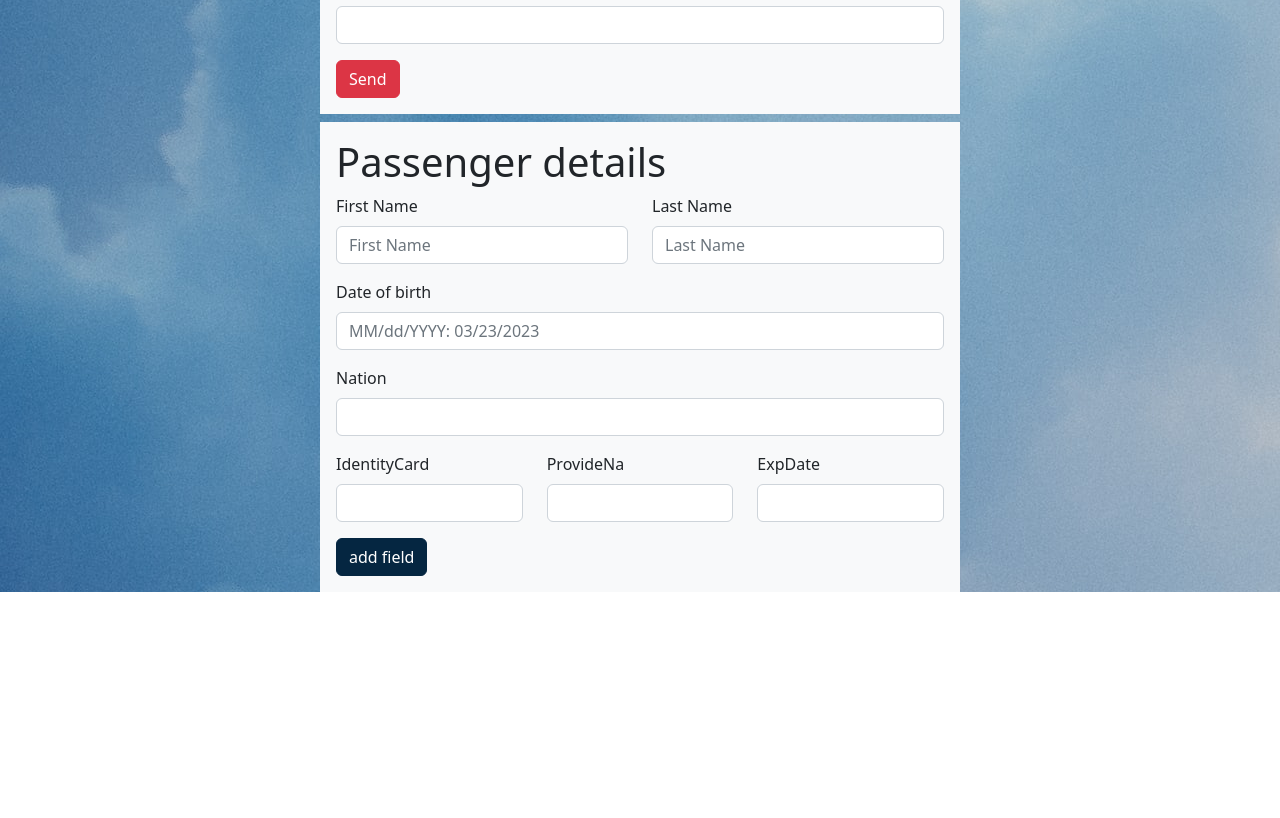
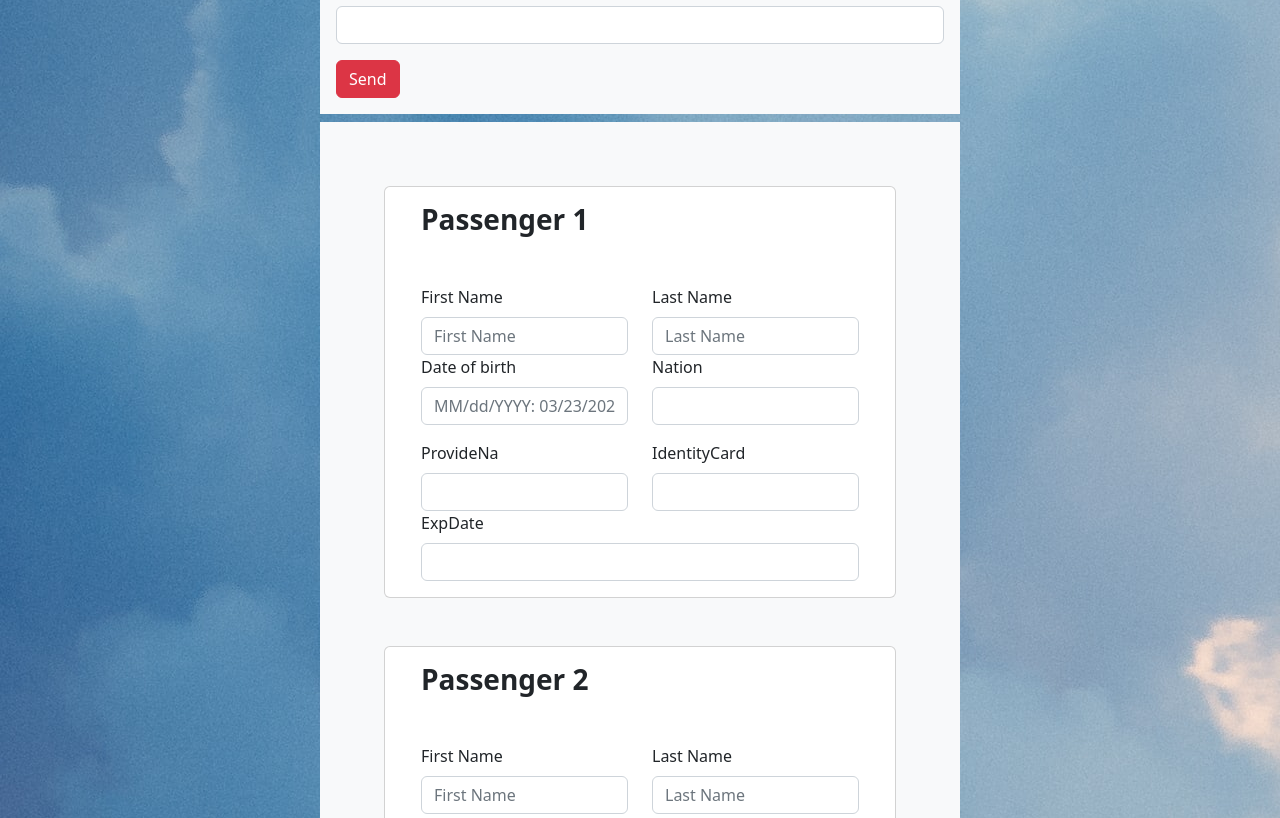
Before and after one commit to OrientDN-InternalProjects/2023SEInternSS1-ticket-booking-ui, a React (Vite) app in the folder bookingticketui/: page /passenger-form/1 in a window 1280 px wide. Shown: the part 522-1340 px from the top of the page. Before the commit the page ends 1114 px from the top, so only its background shows below. Built offline with nearby package versions, Linux system fonts and the light colour scheme.

Commit message:
fix passenger export form

```diff
--- a/bookingticketui/src/components/Search/searchModel.jsx
+++ b/bookingticketui/src/components/Search/searchModel.jsx
@@ -10,7 +10,7 @@ import { AppContext } from "../../states/app-context";
 const searchModel = ({ dataSubmit }) => {
   const [boxvalue, setBoxvalue] = useState([]);
   const navigate = useNavigate();
-  const { setResponse } = useContext(AppContext);
+  const { response, setResponse } = useContext(AppContext);
   useEffect(() => {
     (async () => {
       await getAirports().then((res) => setBoxvalue(res.data.result));
@@ -37,7 +37,7 @@ const searchModel = ({ dataSubmit }) => {
     );
     if (result?.isError) {
       toast.error("Invalid Flight !", {
-        position: toast.POSITION.TOP_CENTER,
+        position: toast.POSITION.TOP_RIGHT,
         autoClose: 5000,
         hideProgressBar: false,
         closeOnClick: true,
@@ -46,7 +46,9 @@ const searchModel = ({ dataSubmit }) => {
         progress: undefined,
         theme: "colored",
       });
-      navigate("/");
+      navigate(
+        `/list-search/${response.depart}/${response.arrival}/${response.dateDepart}`
+      );
     } else {
       setResponse(dataSubmit);
       navigate(
--- a/bookingticketui/src/components/booking-form/bookingModel.jsx
+++ b/bookingticketui/src/components/booking-form/bookingModel.jsx
@@ -41,7 +41,7 @@ const bookingModel = ({ dataSubmit }) => {
 
     if (result?.isError) {
       toast.error("Invalid Flight !", {
-        position: toast.POSITION.TOP_CENTER,
+        position: toast.POSITION.TOP_RIGHT,
         autoClose: 5000,
         hideProgressBar: false,
         closeOnClick: true,
--- a/bookingticketui/src/components/booking-form/index.jsx
+++ b/bookingticketui/src/components/booking-form/index.jsx
@@ -13,7 +13,7 @@ const Booking = () => {
     depart: "",
     arrival: "",
     dateDepart: "",
-    numPeople: 1,
+    numPeople: 1.0,
   });
   console.log(dataSubmit);
 
--- a/bookingticketui/src/components/passenger-form/passenger-form.jsx
+++ b/bookingticketui/src/components/passenger-form/passenger-form.jsx
@@ -1,30 +1,26 @@
-import React, { useState } from "react";
-import { Container } from "react-bootstrap";
+import React, { useState, useContext, useEffect } from "react";
+import { Container, Card } from "react-bootstrap";
 import Button from "react-bootstrap/Button";
 import Col from "react-bootstrap/Col";
 import Form from "react-bootstrap/Form";
 import Row from "react-bootstrap/Row";
-
+import { AppContext } from "../../states/app-context";
 const Passenger = () => {
-  const [inputFields, setInputFields] = useState([
-    {
-      firstName: "",
-      lastName: "",
-      dateOfBirth: "",
-      nation: "",
-      identifyCard: "",
-      provideNa: "",
-      expDate: "",
-    },
-  ]);
-
+  const { response } = useContext(AppContext);
+  const [index, setIndex] = useState(0);
+  let [i, setI] = useState(0);
+  const [inputFields, setInputFields] = useState([]);
   const handleFormChange = (index, event) => {
     let data = [...inputFields];
     data[index][event.target.name] = event.target.value;
     setInputFields(data);
   };
 
-  const addFields = () => {
+  useEffect(() => {
+    setIndex(parseInt(response.numPeople));
+  }, [parseInt(response.numPeople)]);
+
+  useEffect(() => {
     let newfield = {
       firstName: "",
       lastName: "",
@@ -34,18 +30,102 @@ const Passenger = () => {
       provideNa: "",
       expDate: "",
     };
+    for (let i = 0; i <= index; i++) {
+      setInputFields((prev) => [...prev, newfield]);
+    }
+  }, [index]);
 
-    setInputFields([...inputFields, newfield]);
-  };
   return (
     <Container className="w-50 p-3 mb-2 bg-light text-dark">
-      <Form>
-        <h1>Passenger details</h1>
       {inputFields.map((input, index) => {
         return (
-            <Form key={index}>
-              <Row className="mb-3">
-                <Form.Group as={Col} controlId="formGridEmail">
+          // <Form
+          //   key={index}
+          //   style={{ marginTop: "10px", marginBottom: "10px" }}
+          // >
+          //   <h1>Passenger details</h1>
+          //   <Row className="mb-3">
+          //     <Form.Group as={Col} controlId="formGridEmail">
+          //       <Form.Label>First Name</Form.Label>
+          //       <Form.Control
+          //         name="firstName"
+          //         type="text"
+          //         placeholder="First Name"
+          //         value={input.firstName}
+          //         onChange={(event) => handleFormChange(index, event)}
+          //       />
+          //     </Form.Group>
+
+          //     <Form.Group as={Col} controlId="formGridPassword">
+          //       <Form.Label>Last Name</Form.Label>
+          //       <Form.Control
+          //         name="lastName"
+          //         type="text"
+          //         placeholder="Last Name"
+          //         value={input.lastName}
+          //         onChange={(event) => handleFormChange(index, event)}
+          //       />
+          //     </Form.Group>
+          //   </Row>
+
+          //   <Form.Group className="mb-3" controlId="formGridAddress1">
+          //     <Form.Label>Date of birth</Form.Label>
+          //     <Form.Control
+          //       name="dateOfBirth"
+          //       placeholder="MM/dd/YYYY: 03/23/2023"
+          //       value={input.dateOfBirth}
+          //       onChange={(event) => handleFormChange(index, event)}
+          //     />
+          //   </Form.Group>
+
+          //   <Form.Group className="mb-3" controlId="formGridAddress2">
+          //     <Form.Label>Nation</Form.Label>
+          //     <Form.Control
+          //       name="nation"
+          //       value={input.nation}
+          //       onChange={(event) => handleFormChange(index, event)}
+          //     />
+          //   </Form.Group>
+
+          //   <Row className="mb-3">
+          //     <Form.Group as={Col} controlId="formGridCity">
+          //       <Form.Label>IdentityCard</Form.Label>
+          //       <Form.Control
+          //         name="identifyCard"
+          //         value={input.identifyCard}
+          //         onChange={(event) => handleFormChange(index, event)}
+          //       />
+          //     </Form.Group>
+
+          //     <Form.Group as={Col} controlId="formGridState">
+          //       <Form.Label>ProvideNa</Form.Label>
+          //       <Form.Control
+          //         name="provideNa"
+          //         value={input.provideNa}
+          //         onChange={(event) => handleFormChange(index, event)}
+          //       />
+          //     </Form.Group>
+
+          //     <Form.Group as={Col} controlId="formGridZip">
+          //       <Form.Label>ExpDate</Form.Label>
+          //       <Form.Control
+          //         name="expDate"
+          //         value={input.expDate}
+          //         onChange={(event) => handleFormChange(index, event)}
+          //       />
+          //     </Form.Group>
+          //   </Row>
+          // </Form>
+          <Row className="justify-content-center align-items-center m-5">
+            <Card>
+              <Card.Body className="px-4">
+                <h3 className="fw-bold mb-4 pb-2 pb-md-0 mb-md-5">
+                  Passenger {index + 1}
+                </h3>
+
+                <Row>
+                  <Col md="6">
+                    <Form.Group as={Col}>
                       <Form.Label>First Name</Form.Label>
                       <Form.Control
                         name="firstName"
@@ -55,7 +135,9 @@ const Passenger = () => {
                         onChange={(event) => handleFormChange(index, event)}
                       />
                     </Form.Group>
+                  </Col>
 
+                  <Col md="6">
                     <Form.Group as={Col} controlId="formGridPassword">
                       <Form.Label>Last Name</Form.Label>
                       <Form.Control
@@ -66,8 +148,11 @@ const Passenger = () => {
                         onChange={(event) => handleFormChange(index, event)}
                       />
                     </Form.Group>
+                  </Col>
                 </Row>
 
+                <Row>
+                  <Col md="6">
                     <Form.Group className="mb-3" controlId="formGridAddress1">
                       <Form.Label>Date of birth</Form.Label>
                       <Form.Control
@@ -77,7 +162,8 @@ const Passenger = () => {
                         onChange={(event) => handleFormChange(index, event)}
                       />
                     </Form.Group>
-
+                  </Col>
+                  <Col md="6">
                     <Form.Group className="mb-3" controlId="formGridAddress2">
                       <Form.Label>Nation</Form.Label>
                       <Form.Control
@@ -86,8 +172,22 @@ const Passenger = () => {
                         onChange={(event) => handleFormChange(index, event)}
                       />
                     </Form.Group>
+                  </Col>
+                </Row>
 
-              <Row className="mb-3">
+                <Row>
+                  <Col md="6">
+                    <Form.Group as={Col} controlId="formGridState">
+                      <Form.Label>ProvideNa</Form.Label>
+                      <Form.Control
+                        name="provideNa"
+                        value={input.provideNa}
+                        onChange={(event) => handleFormChange(index, event)}
+                      />
+                    </Form.Group>
+                  </Col>
+
+                  <Col md="6">
                     <Form.Group as={Col} controlId="formGridCity">
                       <Form.Label>IdentityCard</Form.Label>
                       <Form.Control
@@ -96,16 +196,9 @@ const Passenger = () => {
                         onChange={(event) => handleFormChange(index, event)}
                       />
                     </Form.Group>
-
-                <Form.Group as={Col} controlId="formGridState">
-                  <Form.Label>ProvideNa</Form.Label>
-                  <Form.Control
-                    name="provideNa"
-                    value={input.provideNa}
-                    onChange={(event) => handleFormChange(index, event)}
-                  />
-                </Form.Group>
-
+                  </Col>
+                </Row>
+                <Row>
                   <Form.Group as={Col} controlId="formGridZip">
                     <Form.Label>ExpDate</Form.Label>
                     <Form.Control
@@ -115,15 +208,11 @@ const Passenger = () => {
                     />
                   </Form.Group>
                 </Row>
-              <Form>
-                <Button variant="primary" onClick={addFields}>
-                  add field
-                </Button>
-              </Form>
-            </Form>
+              </Card.Body>
+            </Card>
+          </Row>
         );
       })}
-      </Form>
     </Container>
   );
 };
--- a/bookingticketui/src/pages/search-results-page/search-results.jsx
+++ b/bookingticketui/src/pages/search-results-page/search-results.jsx
@@ -65,23 +65,24 @@ const ListSearch = () => {
                         <h5>VietName AirLine: {data.aircraftModel}</h5>
                         <div className="mb-0 ">
                           <span>{data.departAirport}</span>
-                          <span className="text-primary"> •-------</span>
-                          <span className="text-primary">• </span>
+                          <span className="text-primary"> •-------• </span>
                           <span>
                             {data.arrivalAirport}
                             <br />
                           </span>
                         </div>
                         <div className="mb-2">
-                          <span>{data.departTime}</span>
-                          <span className="text-primary"> •-------- </span>
                           <span
-                            className="text-primary text-wrap"
+                            className="badge text-dark text-wrap"
                             style={{ width: "6rem" }}
                           >
-                            •
+                            {data.departTime}
                           </span>
-                          <span>
+                          <span className="text-primary"> •-------•</span>
+                          <span
+                            className="badge text-dark text-wrap"
+                            style={{ width: "6rem" }}
+                          >
                             {data.arrivalTime}
                             <br />
                           </span>
@@ -107,7 +108,7 @@ const ListSearch = () => {
                           <Button
                             color="primary"
                             size="sm"
-                            onClick={handleBusinessClick}
+                            onClick={(e) => handleEconomyClick(e, data.id)}
                           >
                             Booking Business
                           </Button>
@@ -116,7 +117,7 @@ const ListSearch = () => {
                             color="primary"
                             size="sm"
                             className="mt-2"
-                            onClick={handleEconomyClick}
+                            onClick={(e) => handleEconomyClick(e, data.id)}
                           >
                             Booking Economy
                           </Button>
--- a/bookingticketui/src/states/app-context.jsx
+++ b/bookingticketui/src/states/app-context.jsx
@@ -7,7 +7,7 @@ export const AppProvider = ({ children }) => {
     depart: "",
     arrival: "",
     dateDepart: "",
-    numPeople: 1,
+    numPeople: 1.0,
   });
   const [flight, setFlight] = useState();
   return (
```
Also changed, not shown: bookingticketui/src/pages/flights-page/list-flight.jsx (+0 -26 lines). Lines whose indentation alone changed are shown as unchanged.
